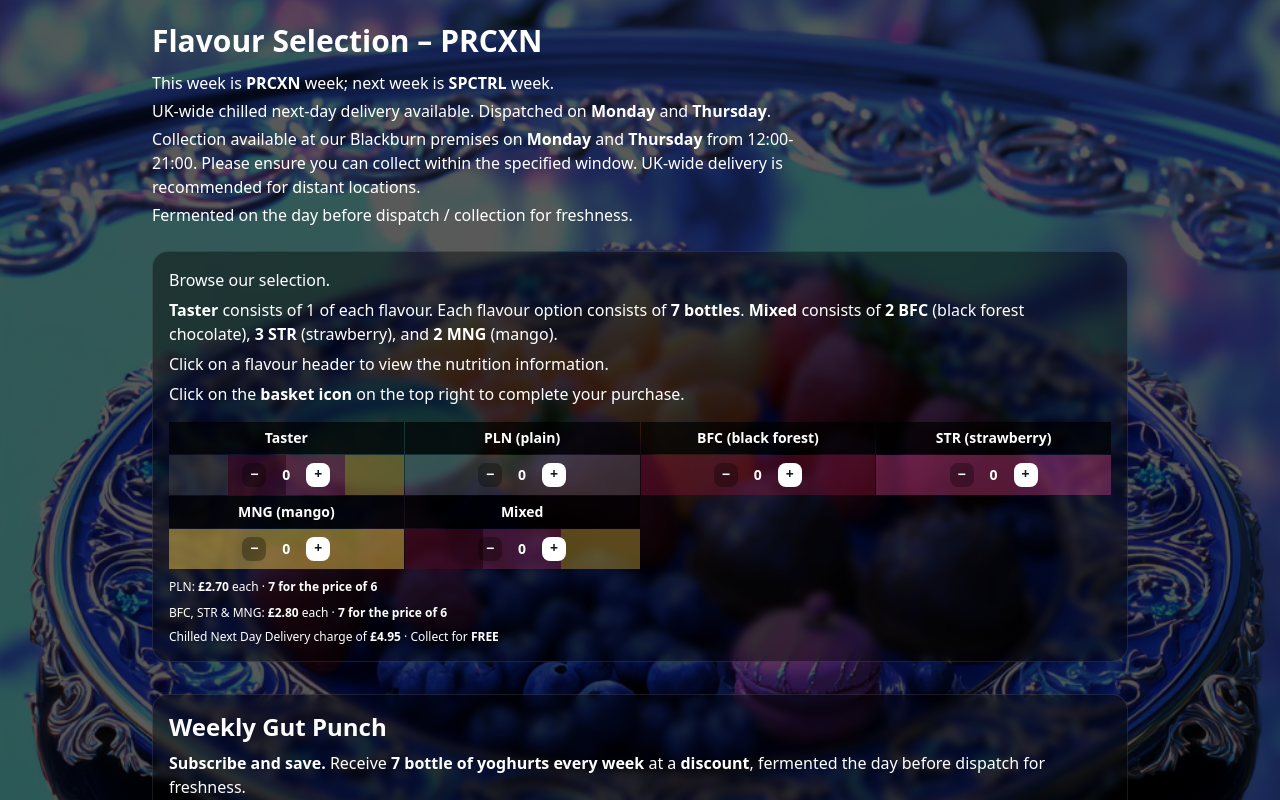
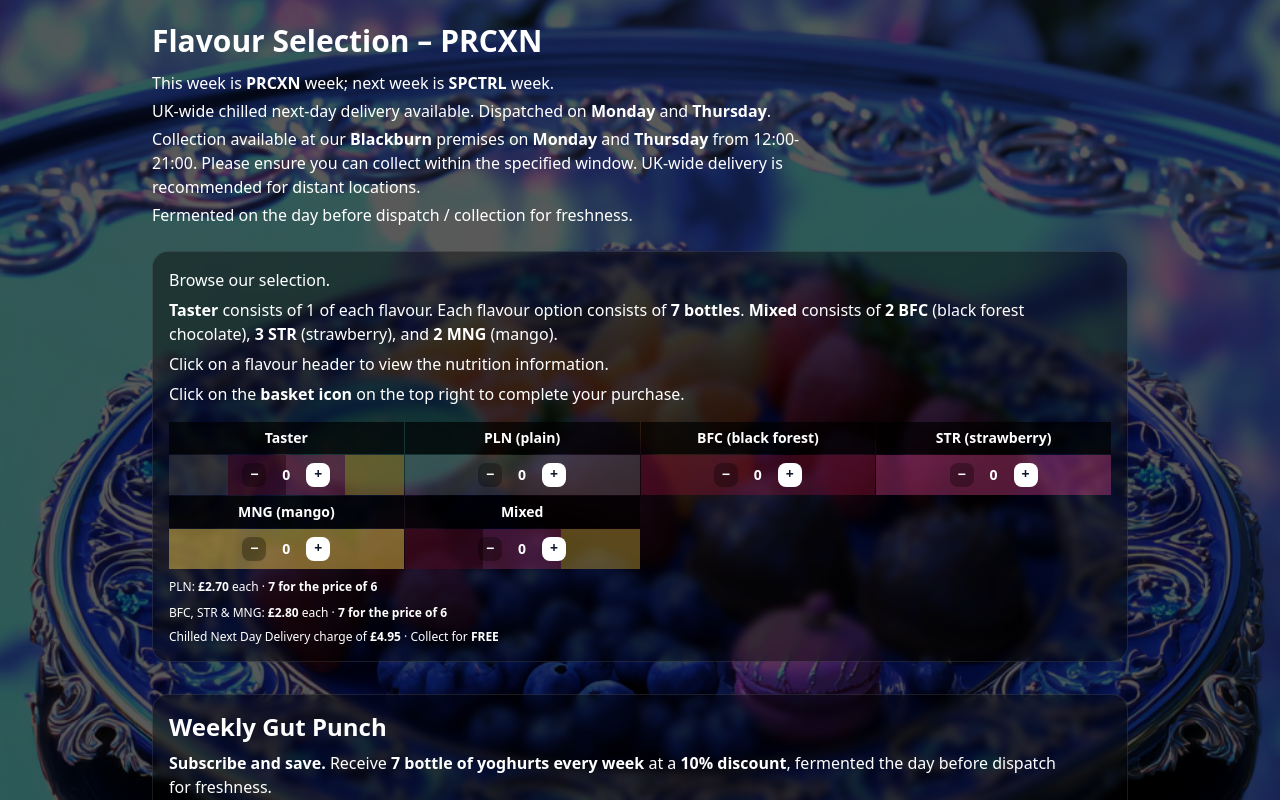
Before and after one commit to ZainAkuji/Yoghurt-of-Youth, a React (Vite) app: page / in a window 1280 px wide. Shown: the part 1300-2100 px from the top of the page. Built offline with nearby package versions, Linux system fonts and the light colour scheme.

Commit message:
Update App.tsx

```diff
--- a/src/App.tsx
+++ b/src/App.tsx
@@ -960,7 +960,7 @@ export default function App(){
                     Dispatched on <strong>Monday</strong> and <strong>Thursday</strong>.
                   </p>
                   <p>
-                    Collection available at our Blackburn premises on <strong>Monday</strong> and <strong>Thursday</strong> from 12:00-21:00.
+                    Collection available at our <strong>Blackburn</strong> premises on <strong>Monday</strong> and <strong>Thursday</strong> from 12:00-21:00.
                     Please ensure you can collect within the specified window. UK-wide delivery is recommended for distant locations.
                   </p>
                   <p>Fermented on the day before dispatch / collection for freshness.</p>
@@ -1226,7 +1226,7 @@ export default function App(){
 
                   <div className="text-sm sm:text-base text-white max-w-4xl space-y-1.5">
                     <p><strong>Subscribe and save.</strong> Receive <strong>7 bottle of yoghurts every week</strong>{" "}
-                      at a <strong>discount</strong>,
+                      at a <strong>10% discount</strong>,
                       fermented the day before dispatch for freshness.</p>
                     <p>Your first batch will be dispatched on the coming <strong>available Monday</strong>. Book by <strong>Saturday evening</strong> for the <strong>coming Monday</strong>.</p>
                     <p>You will be charged <strong>every week</strong> on the day of dispatch. Pause or cancel anytime by emailing <a href="mailto:support@yoghurtofyouth.co.uk" className="underline hover:text-slate-900">
```
